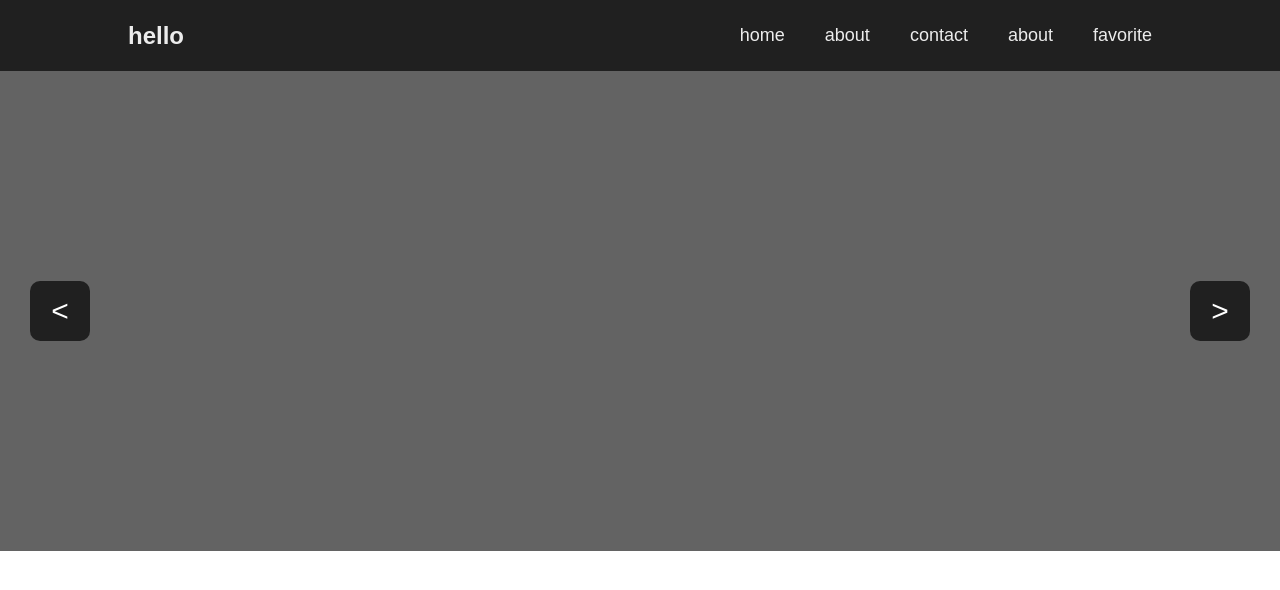
After one commit to Luka25p/php-projects, a PHP site: page /sideweb.html in a window 1280 px wide. The commit adds this page. Shown: the top 590 px of the page. Run offline with PHP 8.4, Linux system fonts and the light colour scheme.

Commit message:
second changes

```diff
--- /dev/null
+++ b/sideweb.html
@@ -0,0 +1,33 @@
+<!DOCTYPE html>
+<html lang="en">
+<head>
+    <meta charset="UTF-8">
+    <meta name="viewport" content="width=device-width, initial-scale=1.0">
+    <title>Document</title>
+    <link rel="stylesheet" href="/style/main.css">
+</head>
+<body>
+    <header>
+        <nav>
+            <div class="logo">
+                <h2>
+                    hello
+                </h2>
+            </div>
+            <ul>
+                <li><a href="">home</a></li>
+                <li><a href="">about</a></li>
+                <li><a href="">contact</a></li>
+                <li><a href="">about</a></li>
+                <li><a href="">favorite</a></li>
+            </ul>
+        </nav>
+    </header>
+    <main>
+        <div class="slider">
+            <button><</button>
+            <button>></button>
+        </div>
+    </main>
+</body>
+</html>
--- a/style.css
+++ b/style.css
@@ -53,4 +53,4 @@ form input[type=submit] {
   font-size: 18px;
   border-radius: 10px;
   cursor: pointer;
-}# sourceMappingURL=style.css.map
+}/*# sourceMappingURL=style.css.map */
--- /dev/null
+++ b/style/main.css
@@ -0,0 +1,54 @@
+* {
+  padding: 0;
+  margin: 0;
+  list-style: none;
+  text-decoration: none;
+  border: none;
+  outline: none;
+  font-family: Arial, Helvetica, sans-serif;
+  box-sizing: border-box;
+}
+
+header {
+  width: 100%;
+  display: flex;
+  align-items: center;
+  justify-content: center;
+  background-color: rgb(32, 32, 32);
+}
+header nav {
+  display: flex;
+  align-items: center;
+  width: 80%;
+  justify-content: space-between;
+}
+header nav .logo {
+  color: rgb(236, 236, 236);
+}
+header nav ul {
+  display: flex;
+  gap: 40px;
+  padding: 25px 0px;
+  font-size: 18px;
+}
+header nav ul a {
+  color: rgb(236, 236, 236);
+}
+
+main .slider {
+  width: 100%;
+  height: 60vh;
+  background-color: rgb(99, 99, 99);
+  display: flex;
+  justify-content: space-between;
+  align-items: center;
+  padding: 30px;
+}
+main .slider button {
+  font-size: 30px;
+  width: 60px;
+  color: white;
+  background-color: rgb(32, 32, 32);
+  height: 60px;
+  border-radius: 10px;
+}/*# sourceMappingURL=main.css.map */
--- /dev/null
+++ b/style/main.scss
@@ -0,0 +1,55 @@
+*{
+    padding: 0;
+    margin: 0;
+    list-style: none;
+    text-decoration: none;
+    border: none;
+    outline: none;
+    font-family: Arial, Helvetica, sans-serif;
+    box-sizing: border-box;
+}
+
+header{
+    width: 100%;
+    display: flex;
+    align-items: center;
+    justify-content: center;
+    background-color: rgb(32, 32, 32);
+    nav{
+        display: flex;
+        align-items: center;
+        width: 80%;
+        justify-content: space-between;
+        .logo{
+            color: rgb(236, 236, 236);
+        }
+        ul{
+            display: flex;
+            gap: 40px;
+            padding: 25px 0px;
+            font-size: 18px;
+            a{
+                color: rgb(236, 236, 236);
+            }
+        }
+    }
+}
+main{
+    .slider{
+        width: 100%;
+        height: 60vh;
+        background-color: rgb(99, 99, 99);
+        display: flex;
+        justify-content: space-between;
+        align-items: center;
+        padding: 30px;
+        button{
+            font-size: 30px;
+            width: 60px;
+            color: white;
+            background-color: rgb(32, 32, 32);
+            height: 60px;
+            border-radius: 10px;
+        }
+    }
+}
```
Also changed, not shown: header.html (deleted, +0 -11 lines), 1 other file.
